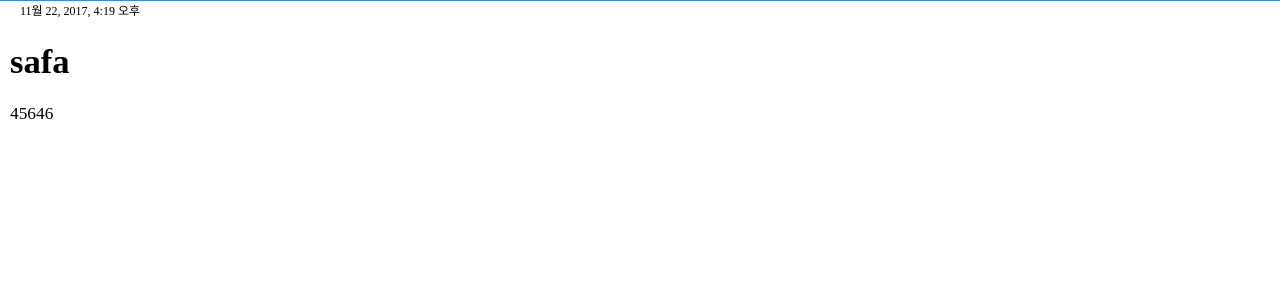
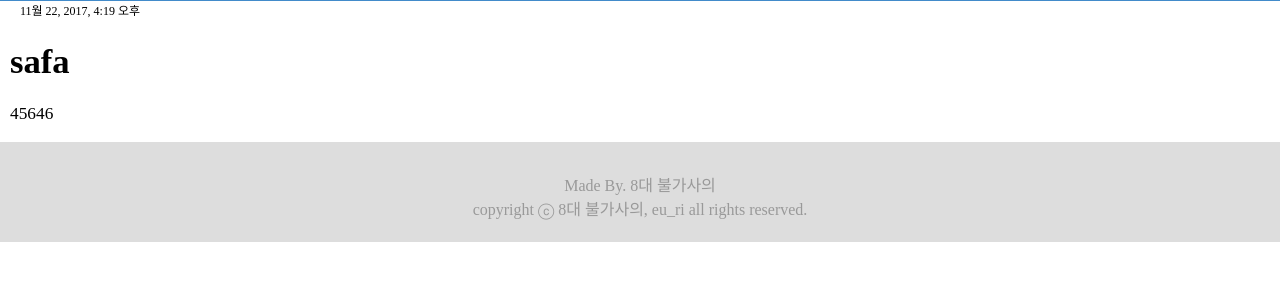
Before and after one commit to zoz0312/Django_Kart_Dictonary_mac, a Django app: page /post/1/ in a window 1280 px wide. Shown: the part 249-530 px from the top of the page. Run offline with Django 3.2, Linux system fonts and the light colour scheme; data comes from the database, SQL or seed files in the repository; both versions use the stored data as it was after the commit; some libraries are stand-ins or nearby versions.

Commit message:
카트바디 DB생성

```diff
--- a/blog/admin.py
+++ b/blog/admin.py
@@ -2,5 +2,7 @@ from django.contrib import admin
 
 # Register your models here.
 from .models import Post
+from .models import Kartbody
 
 admin.site.register(Post)
+admin.site.register(Kartbody)
--- a/blog/models.py
+++ b/blog/models.py
@@ -19,3 +19,16 @@ class Post(models.Model):
 
     def __str__(self):
         return self.title
+
+class Kartbody(models.Model):
+    author = models.ForeignKey('auth.User')
+    name = models.CharField(max_length=30)
+    level = models.CharField(max_length=10)
+    simple_text = models.TextField()
+    ability_text = models.TextField()
+    histpry_text = models.TextField()
+    body_img = models.ImageField(upload_to="images/",max_length=100, null=True)
+    ability_img = models.ImageField(upload_to="images/",max_length=100, null=True)
+
+    def __str__(self):
+        return self.name
--- a/blog/static/css/blog.css
+++ b/blog/static/css/blog.css
@@ -1,6 +1,14 @@
 body{
 	padding: 0 !important;
 	margin: 0 !important;
+}
+footer{
+	width: 100%;
+	height: 70px;
+	padding-top: 30px;
+	text-align: center;
+	background-color: #DDDDDD;
+	color: #999999;
 }
 .page-header{
 	width: 100%;
--- a/blog/templates/blog/base.html
+++ b/blog/templates/blog/base.html
@@ -47,12 +47,14 @@
     <div class="content container">
         <div class="row">
             <div class="col-md-8">
-
-
                 {% block content %}
                 {% endblock %}
             </div>
         </div>
     </div>
+    <footer>
+        Made By. 8대 불가사의<br>
+        copyright ⓒ 8대 불가사의, eu_ri all rights reserved.
+    </footer>
 </body>
 </html>
--- a/myvenv/pip-selfcheck.json
+++ b/myvenv/pip-selfcheck.json
@@ -1 +1 @@
-{"last_check":"2017-11-12T10:02:30Z","pypi_version":"9.0.1"}
+{"last_check":"2018-01-17T11:31:58Z","pypi_version":"9.0.1"}
```
Also changed, not shown: blog/migrations/0002_kartbody.py (added), blog/migrations/0003_auto_20180117_2038.py (added), db.sqlite3, images/KakaoTalk_Photo_2018-01-16-19-23-37.png (added), 1 other file.
